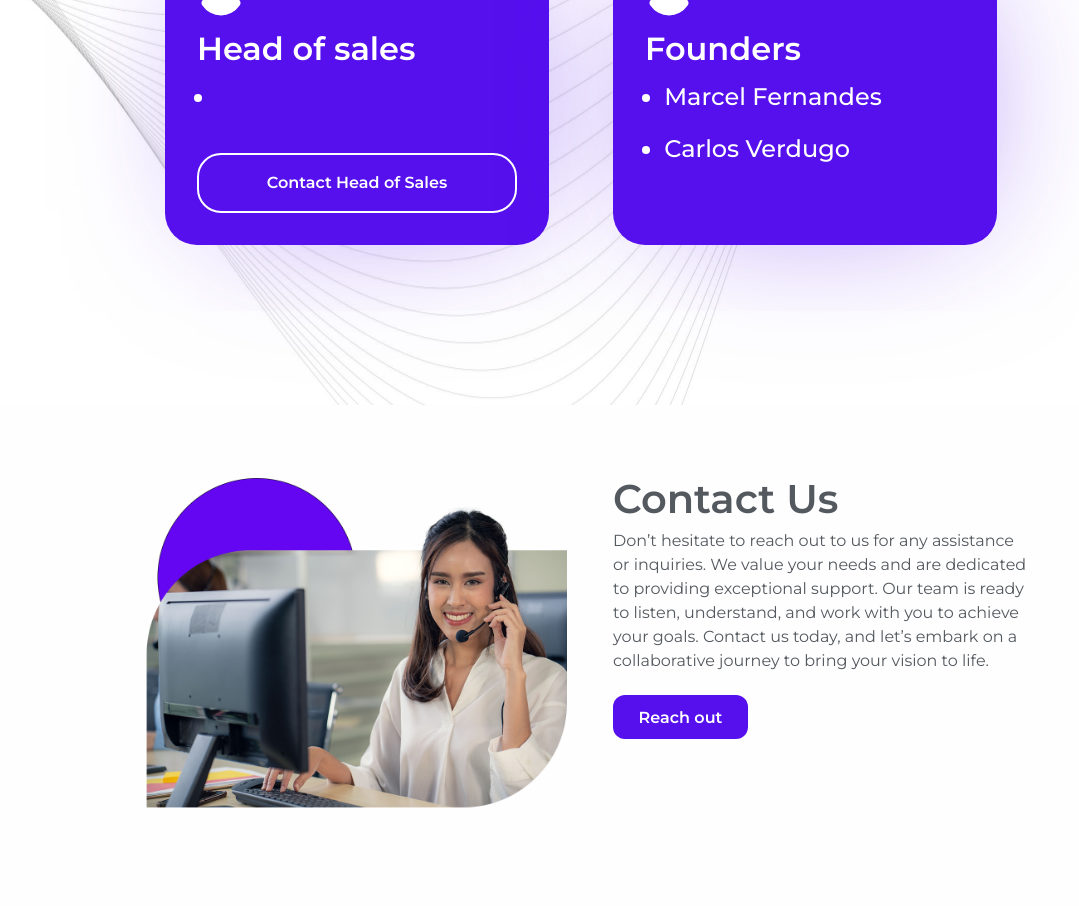
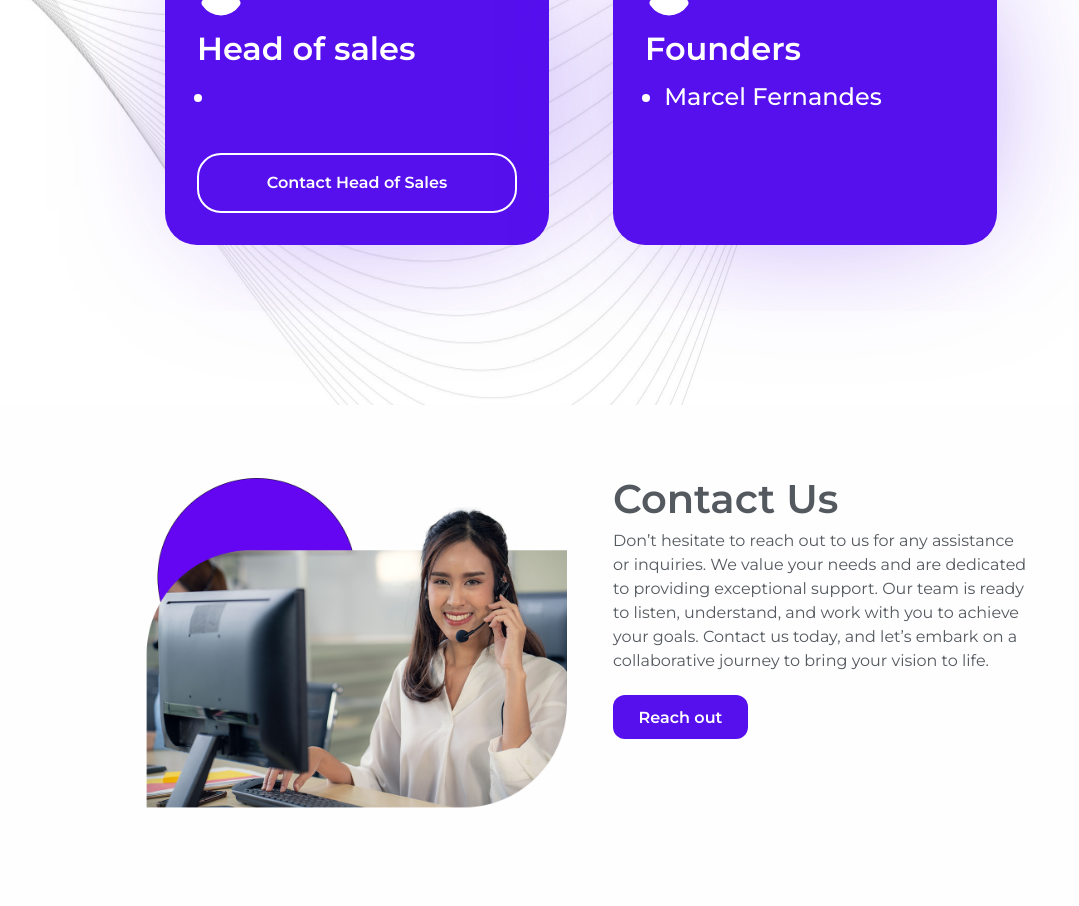
Before and after one commit to paulohdeassis/sft-v2, a Next.js app: page /1/our_team in a window 1280 px wide. Shown: the part 960-1866 px from the top of the page, without its empty margins (59-1138 px from the left). Built offline with nearby package versions, Linux system fonts and the light colour scheme; no server answers.

Commit message:
feat: Remove Carlos name from the team  page

```diff
--- a/components/MembersSection.tsx
+++ b/components/MembersSection.tsx
@@ -18,7 +18,6 @@ export default function MembersSection({userName}: Props) {
             <h3>Founders</h3>
             <ul>
                 <li ><h4>Marcel Fernandes</h4></li>
-                <li ><h4>Carlos Verdugo</h4></li>
             </ul>
 
         </div>
```
